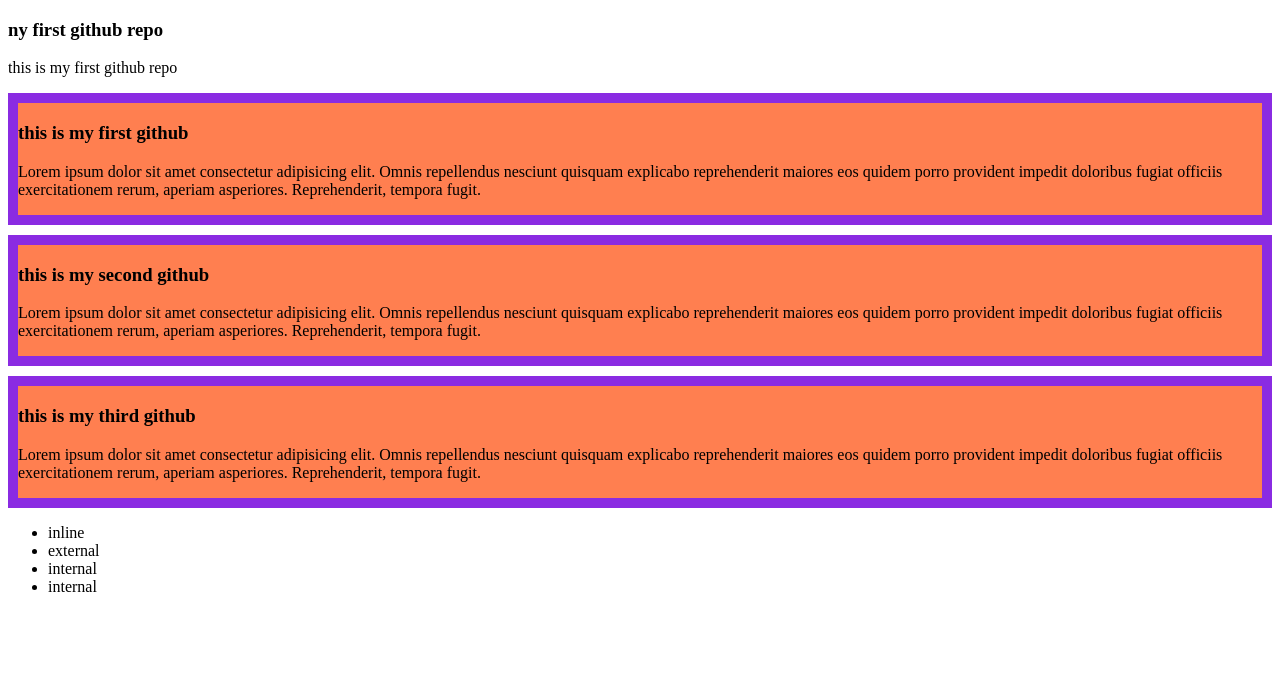
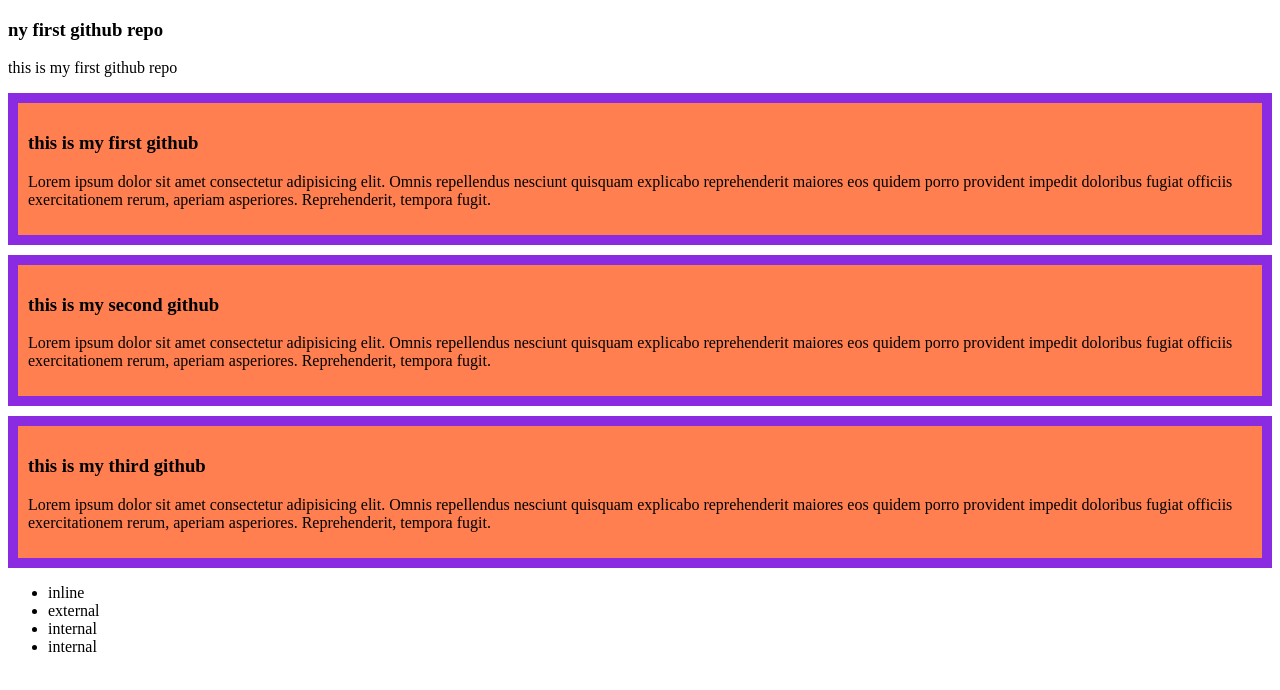
Before and after one commit to elistinachakma/my-first-github-repo, a plain HTML site: page index.html in a window 1280 px wide. Drawn offline with Linux system fonts and the light colour scheme.

```diff
--- a/styles/blog.css
+++ b/styles/blog.css
@@ -1,5 +1,6 @@
 div{
     background-color: coral;
     border: 10px solid blueviolet;
-    margin-top: 10px;
+    padding: 10px;
+    margin-bottom: 10px;
 }
```
